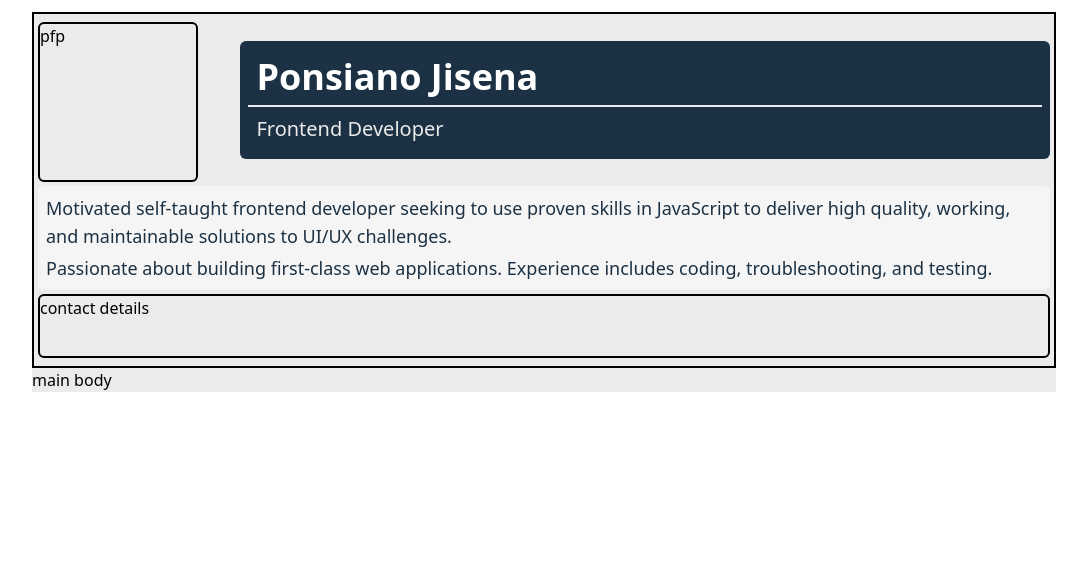
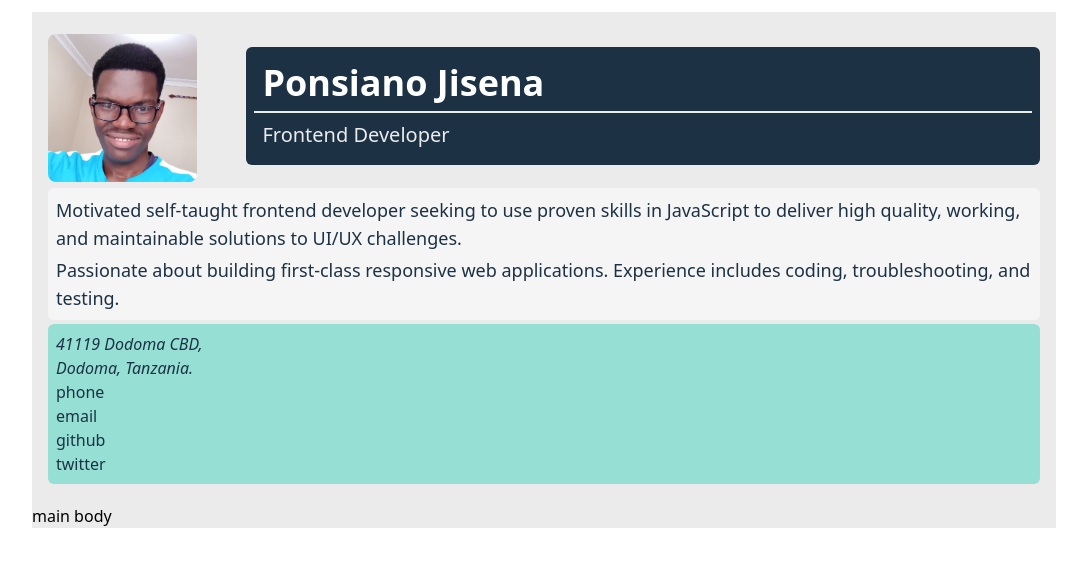
Before and after one commit to kimjisena/resume, a React (Create React App) app: page / in a window 1280 px wide. Shown: the top 566 px of the page, without its empty margins (96-1183 px from the left). Built offline with nearby package versions, Linux system fonts and the light colour scheme; the HTML template or start-up script is replaced by a standard one.

Commit message:
add Profile Image

```diff
--- a/src/App.tsx
+++ b/src/App.tsx
@@ -1,7 +1,8 @@
+import { ReactElement } from 'react';
 import Header from './components/Header';
 import Main from './components/Main';
 
-function App() {
+function App (): ReactElement {
   return (
     <div className={`resume w-[90%] my-3 mx-auto md:w-4/5 bg-dark-grey`}>
       <Header />
--- a/src/components/Header.tsx
+++ b/src/components/Header.tsx
@@ -1,10 +1,11 @@
+import { ReactElement } from "react";
 import Bio from "./header/Bio";
 import Contact from "./header/Contact";
 import Objective from "./header/Objective";
 
-export default function Header () {
+export default function Header (): ReactElement {
   return (
-    <header className={`border-2 flex flex-col justify-between items-center p-1`}>
+    <header className={`flex flex-col justify-between items-center p-4`}>
       <Bio />
       <Objective />
       <Contact />
--- a/src/components/Main.tsx
+++ b/src/components/Main.tsx
@@ -1,4 +1,6 @@
-export default function Main () {
+import { ReactElement } from "react";
+
+export default function Main (): ReactElement {
   return (
     <main>
       main body
--- a/src/components/header/Bio.tsx
+++ b/src/components/header/Bio.tsx
@@ -1,7 +1,8 @@
+import { ReactElement } from "react";
 import Image from "./Image";
 import Title from "./Title";
 
-export default function Bio () {
+export default function Bio (): ReactElement {
   return (
     <div className={`flex flex-col justify-between items-center w-full md:flex-row`}>
       <Image />
--- a/src/components/header/Contact.tsx
+++ b/src/components/header/Contact.tsx
@@ -1,7 +1,19 @@
-export default function Contact () {
-    return (
-        <div className={`border-2 rounded-md w-full h-16 mb-1`}>
-            contact details
-        </div>
-    );
+import { ReactElement } from "react";
+
+export default function Contact (): ReactElement {
+  return (
+    <div className={`rounded-md w-full mb-1 bg-light-green text-dark-blue p-2`}>
+      <ul>
+          <li>
+            <address>
+              41119 Dodoma CBD, <br /> Dodoma, Tanzania.
+            </address>
+          </li>
+          <li>phone</li>
+          <li>email</li>
+          <li>github</li>
+          <li>twitter</li>
+      </ul>
+    </div>
+  );
 }
--- a/src/components/header/Image.tsx
+++ b/src/components/header/Image.tsx
@@ -1,7 +1,10 @@
-export default function Image () {
+import { ReactElement } from 'react';
+import pfp from '../../images/kim.jpg';
+
+export default function Image (): ReactElement {
   return (
-    <div className={`border-2 rounded-md w-40 h-40 my-1`}>
-      pfp
+    <div className={`rounded-lg w-36 h-36 md:h-4/5 md:w-[15%] my-1`}>
+      <img className={`rounded-lg`} src={pfp} alt="Ponsiano Jisena" />
     </div>
-  )
+  );
 }
--- a/src/components/header/Objective.tsx
+++ b/src/components/header/Objective.tsx
@@ -1,11 +1,13 @@
-export default function Objective () {
+import { ReactElement } from "react";
+
+export default function Objective (): ReactElement {
   return (
     <div className={`rounded-md w-full mb-1 bg-[whitesmoke] text-dark-blue text-lg p-2`}>
       <p className={`mb-1`}>
         Motivated self-taught frontend developer seeking to use proven skills in JavaScript to deliver high quality, working, and maintainable solutions to UI/UX challenges.
       </p>
       <p>
-        Passionate about building first-class web applications. Experience includes coding, troubleshooting, and testing.
+        Passionate about building first-class responsive web applications. Experience includes coding, troubleshooting, and testing.
       </p>
     </div>
   );
--- a/src/components/header/Title.tsx
+++ b/src/components/header/Title.tsx
@@ -1,4 +1,6 @@
-export default function Title () {
+import { ReactElement } from "react";
+
+export default function Title (): ReactElement {
   return (
     <div className={`rounded-md w-full mb-1 p-2 bg-dark-blue text-[white]`}>
       <h1 className={`text-4xl font-bold border-b-2 border-dark-grey p-2`}>Ponsiano Jisena</h1>
```
Also changed, not shown: src/images/kim.jpg (added).
